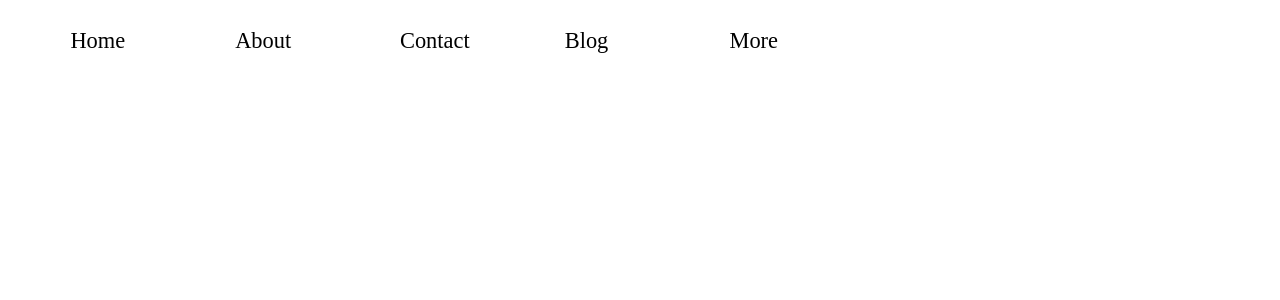
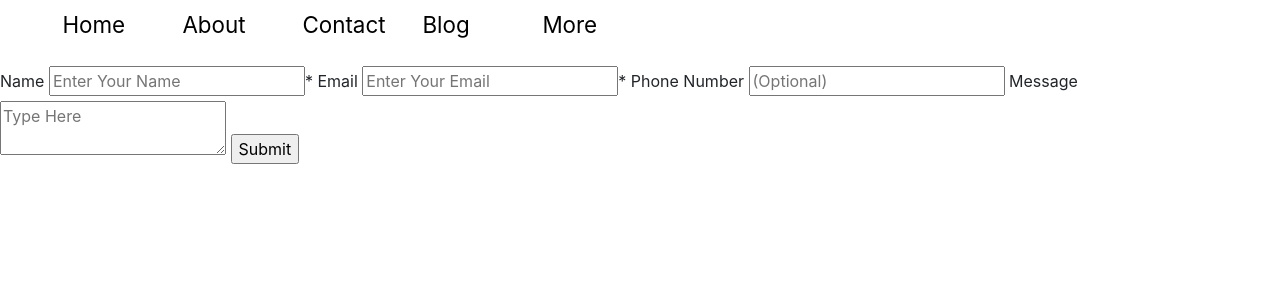
Before and after one commit to jmassarani/2300Final, a PHP site: page /contact.php in a window 1280 px wide. Shown: the top 300 px of the page. Run offline with PHP 8.4, Linux system fonts and the light colour scheme; some libraries are stand-ins or nearby versions.

Commit message:
made basic php for contact form

```diff
--- a/contact.php
+++ b/contact.php
@@ -1,6 +1,6 @@
 <!doctype html>
+<html>
 
-<html>
 <head>
     <title>Home</title>
     <meta charset="UTF-8">
@@ -12,7 +12,26 @@
 ?>
 </head>
 
-	<body>
+<body class = "contact">
+    <form class = "contact_form" method = post>
+        <label>Name</label>
+        <input name="name" placeholder="Enter Your Name" required>*
+        <label>Email</label>
+        <input name="email" type="email" placeholder="Enter Your Email" required>*
 
+        <label>Phone Number</label>
+        <input name="phone" type="text" placeholder="(Optional)">
+        <label>Message</label>
+        <textarea name="message" placeholder="Type Here" required></textarea>
+        <input id="submit" name="submit" type="submit" value="Submit"> </form>
 </body>
+
+
+    <?php
+    $name = filter_input(INPUT_POST,'name');
+    $email = filter_input(INPUT_POST,'email');
+    $phone_number = filter_input(INPUT_POST,'phone');
+    $message = filter_input(INPUT_POST,'message');
+
+    ?>
 </html>
--- a/includes/header.php
+++ b/includes/header.php
@@ -4,7 +4,9 @@
 <head>
         <link rel="stylesheet" type="text/css" href="styles/style.css">
         <meta charset="UTF-8">
-        <meta name="viewport" content="initial-scale=1.0"> </head>
+        <meta name="viewport" content="initial-scale=1.0">
+        <link href = "https://d1b10bmlvqabco.cloudfront.net/attach/iy7lf5qn2hw6nz/hz6yrg3d32t1gb/j1rydk69e6fa/bootstrap.min.css" rel = "stylesheet">
+    </head>
 
 <body> </body>
 
```
Lines whose indentation alone changed are shown as unchanged.
